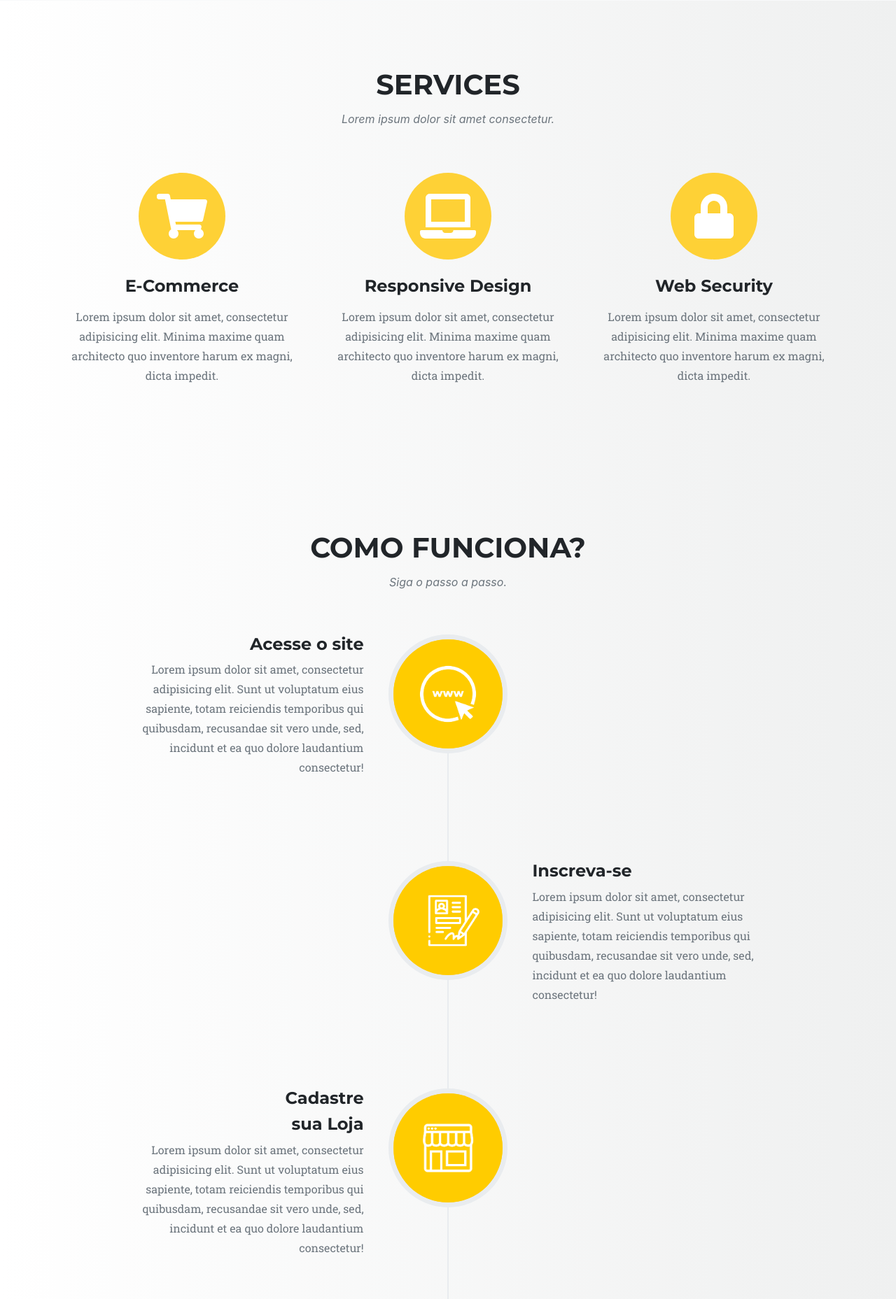
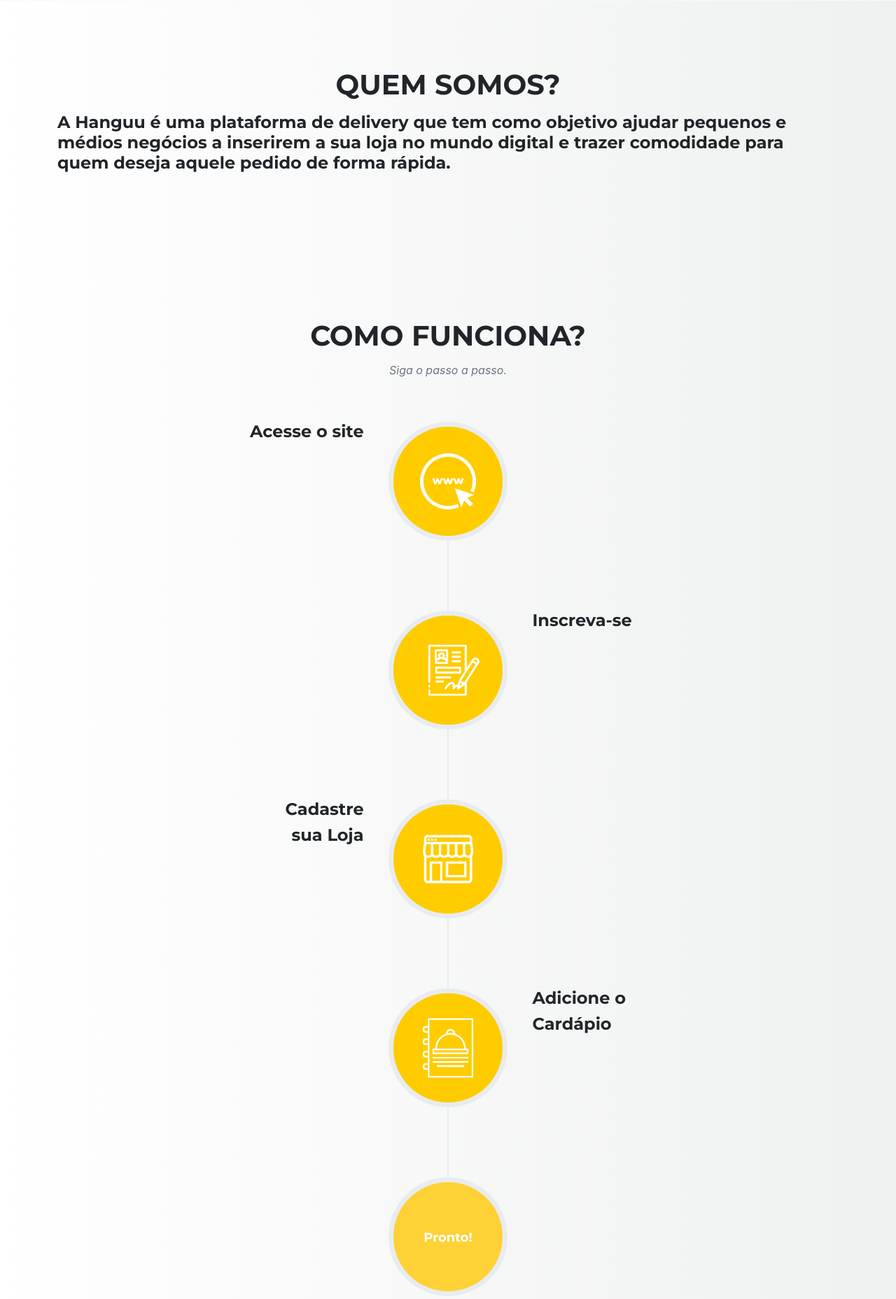
Before and after one commit to Aylsonmessias/hanguu, a PHP site: page / in a window 1280 px wide. Shown: the part 1584-3441 px from the top of the page at 70% size. Run offline with PHP 8.4, Linux system fonts and the light colour scheme; some web fonts are replaced.

Commit message:
alterações na index

```diff
--- a/index.php
+++ b/index.php
@@ -187,25 +187,29 @@
 <section class="page-section" id="services">
             <div class="container">
                 <div class="text-center">
-                    <h2 class="section-heading text-uppercase">Services</h2>
-                    <h3 class="section-subheading text-muted">Lorem ipsum dolor sit amet consectetur.</h3>
+                    <h2 class="section-heading text-uppercase">Quem somos?</h2>
+                    <!-- <h3 class="section-subheading text-muted">Lorem ipsum dolor sit amet consectetur.</h3> -->
                 </div>
-                <div class="row text-center">
+                <!-- <div class="row text-center">
                     <div class="col-md-4">
                         <span class="fa-stack fa-4x">
                             <i class="fas fa-circle fa-stack-2x text-primary"></i>
                             <i class="fas fa-shopping-cart fa-stack-1x fa-inverse"></i>
-                        </span>
-                        <h4 class="my-3">E-Commerce</h4>
+                        </span> -->
+                       <!-- <h4 class="my-3"></h4>
                         <p class="text-muted">Lorem ipsum dolor sit amet, consectetur adipisicing elit. Minima maxime quam architecto quo inventore harum ex magni, dicta impedit.</p>
                     </div>
                     <div class="col-md-4">
                         <span class="fa-stack fa-4x">
                             <i class="fas fa-circle fa-stack-2x text-primary"></i>
                             <i class="fas fa-laptop fa-stack-1x fa-inverse"></i>
-                        </span>
-                        <h4 class="my-3">Responsive Design</h4>
-                        <p class="text-muted">Lorem ipsum dolor sit amet, consectetur adipisicing elit. Minima maxime quam architecto quo inventore harum ex magni, dicta impedit.</p>
+                        </span> -->
+                        <h4 class="my-3">A Hanguu é uma plataforma de delivery que
+                                        tem como objetivo ajudar pequenos e médios
+                                        negócios a inserirem a sua loja no mundo digital
+                                         e trazer comodidade para quem deseja aquele
+                                         pedido de forma rápida.</h4>
+                       <!-- <p class="text-muted">Lorem ipsum dolor sit amet, consectetur adipisicing elit. Minima maxime quam architecto quo inventore harum ex magni, dicta impedit.</p>
                     </div>
                     <div class="col-md-4">
                         <span class="fa-stack fa-4x">
@@ -213,7 +217,7 @@
                             <i class="fas fa-lock fa-stack-1x fa-inverse"></i>
                         </span>
                         <h4 class="my-3">Web Security</h4>
-                        <p class="text-muted">Lorem ipsum dolor sit amet, consectetur adipisicing elit. Minima maxime quam architecto quo inventore harum ex magni, dicta impedit.</p>
+                        <p class="text-muted">Lorem ipsum dolor sit amet, consectetur adipisicing elit. Minima maxime quam architecto quo inventore harum ex magni, dicta impedit.</p> -->
                     </div>
                 </div>
             </div>
@@ -235,7 +239,7 @@
                                 <h4>Acesse o site</h4>
                                 <h4 class="subheading"></h4>
                             </div>
-                            <div class="timeline-body"><p class="text-muted">Lorem ipsum dolor sit amet, consectetur adipisicing elit. Sunt ut voluptatum eius sapiente, totam reiciendis temporibus qui quibusdam, recusandae sit vero unde, sed, incidunt et ea quo dolore laudantium consectetur!</p></div>
+                            <div class="timeline-body"><p class="text-muted"><!-- --></p></div>
                         </div>
                     </li>
                     <li class="timeline-inverted">
@@ -245,7 +249,7 @@
                                 <h4>Inscreva-se</h4>
                                 <h4 class="subheading"></h4>
                             </div>
-                            <div class="timeline-body"><p class="text-muted">Lorem ipsum dolor sit amet, consectetur adipisicing elit. Sunt ut voluptatum eius sapiente, totam reiciendis temporibus qui quibusdam, recusandae sit vero unde, sed, incidunt et ea quo dolore laudantium consectetur!</p></div>
+                            <div class="timeline-body"><p class="text-muted"><!-- --></p></div>
                         </div>
                     </li>
                     <li>
@@ -255,7 +259,7 @@
                                 <h4>Cadastre</h4>
                                 <h4 class="subheading"> sua Loja</h4>
                             </div>
-                            <div class="timeline-body"><p class="text-muted">Lorem ipsum dolor sit amet, consectetur adipisicing elit. Sunt ut voluptatum eius sapiente, totam reiciendis temporibus qui quibusdam, recusandae sit vero unde, sed, incidunt et ea quo dolore laudantium consectetur!</p></div>
+                            <div class="timeline-body"><p class="text-muted"><!-- --></p></div>
                         </div>
                     </li>
                     <li class="timeline-inverted">
@@ -265,7 +269,7 @@
                                 <h4>Adicione o </h4>
                                 <h4 class="subheading">Cardápio</h4>
                             </div>
-                            <div class="timeline-body"><p class="text-muted">Lorem ipsum dolor sit amet, consectetur adipisicing elit. Sunt ut voluptatum eius sapiente, totam reiciendis temporibus qui quibusdam, recusandae sit vero unde, sed, incidunt et ea quo dolore laudantium consectetur!</p></div>
+                            <div class="timeline-body"><p class="text-muted"><!-- --></p></div>
                         </div>
                     </li>
                     <li class="timeline-inverted">
```
